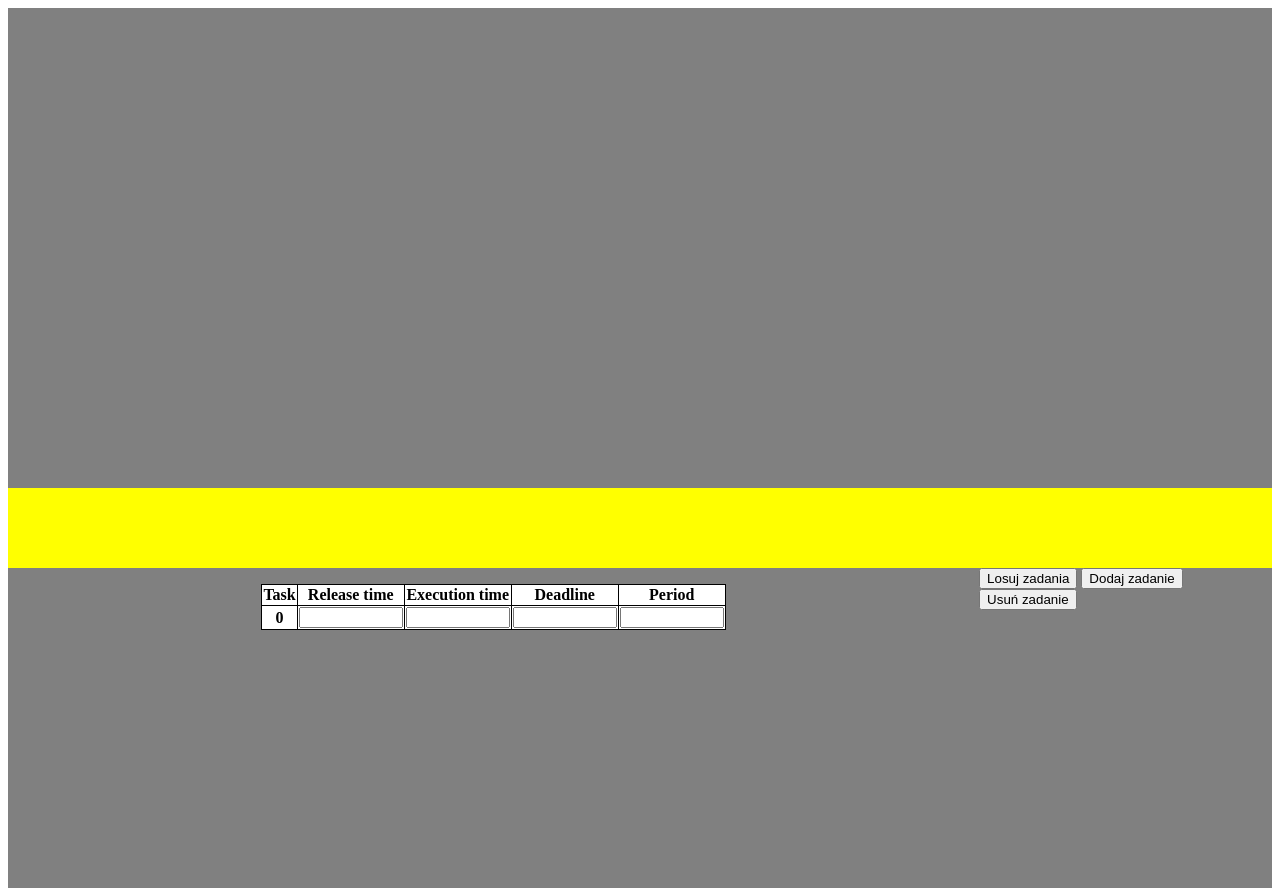
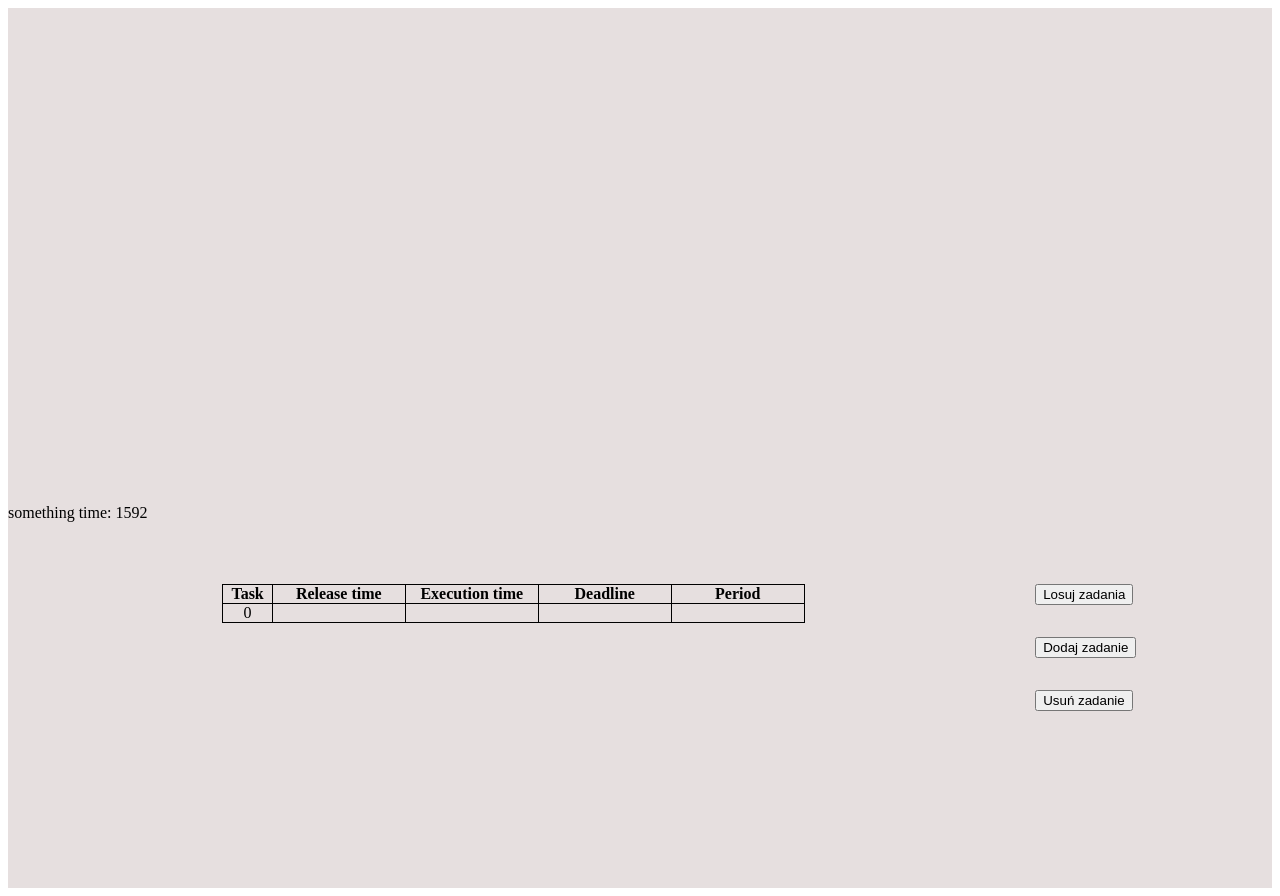
Before and after one commit to Karlos97/SCR_Projekt, a website built with webpack: page src/index.html in a window 1280 px wide. Built offline with nearby package versions, Linux system fonts and the light colour scheme.

Commit message:
preparing inputs table

```diff
--- a/src/index.html
+++ b/src/index.html
@@ -12,7 +12,10 @@
   <body>
 <section class="process__scheduler">
 <div class="diagram"></div>
-<div class="parameters"></div>
+<div class="parameters">
+  <p class="parameters__something__descr">something time:</p>
+  <p class="parameters__something__val">1592</p>
+</div>
 <div class="inputs">
 <div class="inputs__table">
   <!-- row-0 -->
@@ -28,11 +31,11 @@
   </thead>
   <tbody>
     <tr>
-      <th>0</th>
-      <th><input type="number" id="releaseTime__task-0" ></th>
-      <th><input type="number" id="task" ></th>
-      <th><input type="number" id="task" ></th>
-      <th><input type="number" id="task" ></th>
+      <td>0</td>
+      <td><input type="number" id="releaseTime__task-0" ></td>
+      <td><input type="number" id="task" ></td>
+      <td><input type="number" id="task" ></td>
+      <td><input type="number" id="task" ></td>
 
     </tr>
   </tbody>
@@ -52,10 +55,10 @@
     <div class="deadline"></div>
     <div class="period"></div> -->
   </div>
-  <div class="buttons">
-    <button type="buttons__randomTask">Losuj zadania</button>
-    <button type="buttons__addTask">Dodaj zadanie</button>
-    <button type="buttons__deleteTask">Usuń zadanie</button>
+  <div class="inputs__buttons">
+    <button type="button" id="inputs__buttons__randomTask">Losuj zadania</button>
+    <button type="button" id="inputs__buttons__addTask">Dodaj zadanie</button>
+    <button type="button" id="inputs__buttons__deleteTask">Usuń zadanie</button>
   </div>
 </div>
 </section>
--- a/src/styles/abstracts/_variables.scss
+++ b/src/styles/abstracts/_variables.scss
@@ -1,7 +1,4 @@
-$color-white-grey-1:rgb(230, 223, 223);
-$color-white-grey-2:rgb(241, 241, 241);
-$color-dark-grey-1:rgb(156, 156, 156);
-$color-dark-grey-2:rgb(129, 127, 133);
-$color-dark-red-1:rgb(211, 25, 25);
-$btn-font-color: rgba(247, 245, 245, 0.808);
-$background-color: rgb(50,55,58);
+$scheduler-background-color-1:rgb(230, 223, 223);
+$diagram-background-color-1:rgb(230, 223, 223);
+$parameters-background-color-1:rgb(228, 231, 235);
+$table-background-color-1:rgb(230, 223, 223);
--- a/src/styles/layout/scheduler.scss
+++ b/src/styles/layout/scheduler.scss
@@ -1,17 +1,25 @@
 .process__scheduler {
-  background-color: gray;
+  background-color: $scheduler-background-color-1;
 
   .diagram {
     width: 100%;
     height: 30rem;
-    background-color: gray;
+    // background-color: $diagram-background-color-1;
   }
   .parameters {
     width: 100%;
     height: 5rem;
-    background-color: yellow;
+    // background-color: $parameters-background-color-1;
+    &__something {
+      &__descr {
+        display: inline-block;
       }
-  .inputs{
+      &__val {
+        display: inline-block;
+      }
+    }
+  }
+  .inputs {
     height: 20rem;
     display: flex;
     justify-content: flex-start;
@@ -22,22 +30,41 @@
       //   background-color: white;
       display: flex;
       justify-content: center;
-    th {
+      th,
+      td {
         border: 1px solid black;
-      background-color: white;
+        // background-color: white;
+        padding: 0 .5rem 0 .5rem;
+        // width: 3rem;
+        text-align: center;
+
       }
+      // th{
+      //   font-weight: 500;
+
+      // }
       input {
-      //   width: fit-content;
-        width: 6rem;
+        width: 7rem;
+        border-radius: 0;
+        border-width: 0;
+        border-color: black;
+        text-align: center;
+        background-color: transparent;
+        &::-webkit-outer-spin-button,
+        &::-webkit-inner-spin-button {
+          -webkit-appearance: none;
+          margin: 0;
+        }
+        &[type="number"] {
+          -moz-appearance: textfield;
+        }
       }
       table {
         margin-top: 1rem;
-
-    //   width: 15rem;
+        // width: 15rem;
       }
       .row {
         height: 1rem;
-      // width: 30rem;
         border: 1px solid black;
         border-collapse: collapse;
       }
@@ -50,9 +77,13 @@
       .task {
       }
     }
-  &__rest{
+    &__buttons {
       height: inherit;
       width: 20%;
+
+      button {
+        margin: 1rem 1rem 1rem 1rem;
       }
     }
   }
+}
--- a/src/styles/main.scss
+++ b/src/styles/main.scss
@@ -1 +1,2 @@
+@import "abstracts/variables";
 @import "layout/scheduler";
```
Lines whose indentation alone changed are shown as unchanged.
